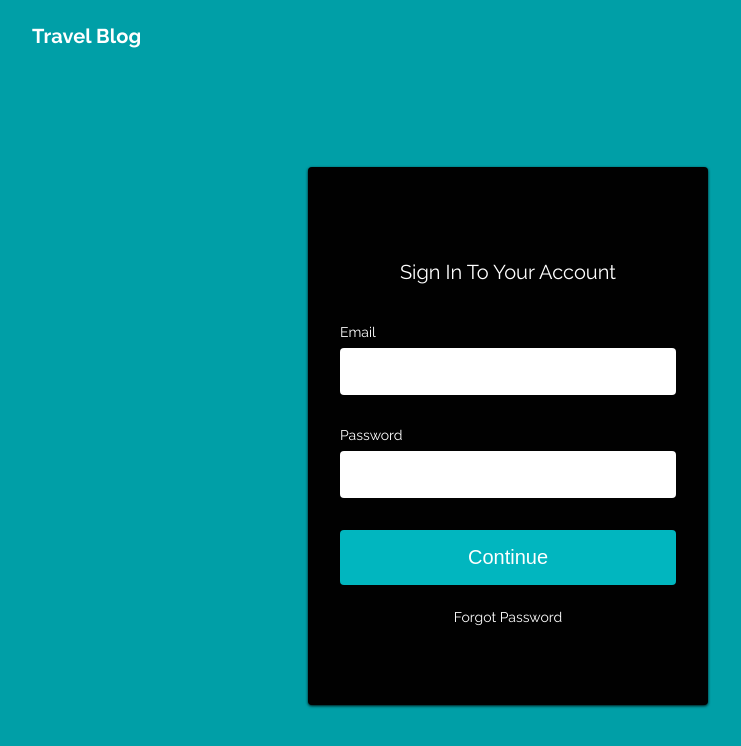
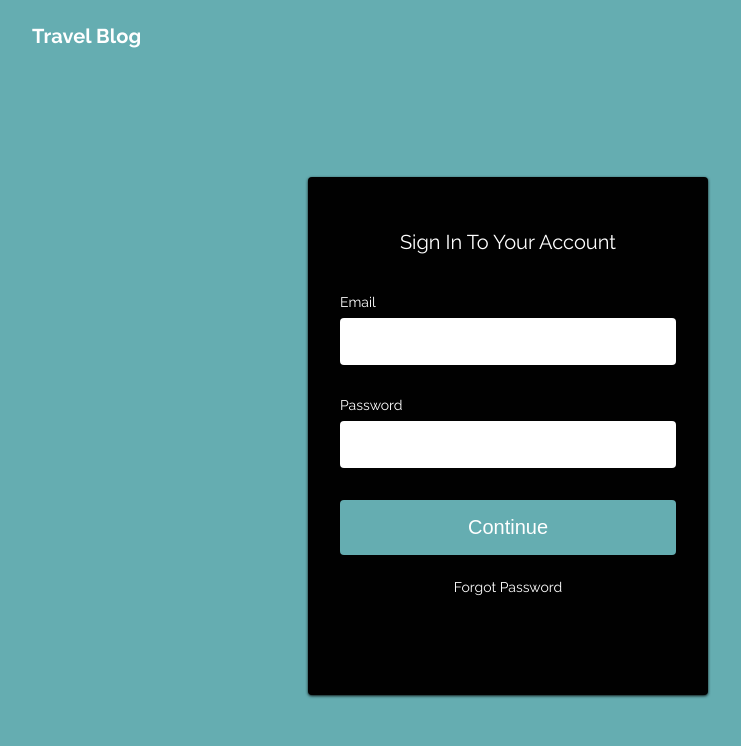
Before and after one commit to Ansel291/photoBlog-2021-12-28, a React (Create React App) app: page /signin in a window 1280 px wide. Shown: the top 746 px of the page, without its empty margins (132-873 px from the left). Built offline with nearby package versions, Linux system fonts and the light colour scheme.

Commit message:
color change of ctas in hero

```diff
--- a/src/components/styles/Button.styled.js
+++ b/src/components/styles/Button.styled.js
@@ -7,7 +7,7 @@ export const HeroBtn = styled(Link)`
     align-items: center;
     transition: all 0.2s ease-in-out;
     border-radius: 50px;
-    background:  ${({primary}) => (primary ? '#01b6bf' : '#010606')};
+    background:  ${({primary}) => (primary ? '#65adb1' : '#010606')};
     padding: ${({big}) => (big ? '14px 48px' : '11px 30px')};
     color: ${({dark}) => (dark ? '#010606' : '#f7f7f7')};
     font-size: ${({fontbig}) => (fontbig ? '20px' : '14px')};
--- a/src/components/styles/Navbar.styled.js
+++ b/src/components/styles/Navbar.styled.js
@@ -64,7 +64,7 @@ export const SiYourtraveldottv = styled.div`
 
 export const MobileIcon = styled.div`
     position: absolute;
-    top: 0;
+    top: 1.25px;
     right: 0;
     transform: translate(-100%, 60%);
     font-size 1.6rem;
@@ -105,7 +105,7 @@ export const NavLinkS = styled(LinkS)`
     letter-spacing: 0.25px;
 
     &.active {
-        border-bottom: 3px solid #01b6bf;
+        border-bottom: 3px solid #65adb1;
     }
 `
 
@@ -123,10 +123,10 @@ export const NavBtn = styled.nav`
 
 export const NavBtnLinkR = styled(LinkR)`
     border-radius: 50px;
-    background: #01b6bf;
+    background: #65adb1;
     white-space: nowrap;
     padding: 10px 22px;
-    color: #010606;
+    color: #f7f7f7;
     font-size: 14.5px;
     outline: none;
     border: none;
--- a/src/components/styles/Signin.styled.js
+++ b/src/components/styles/Signin.styled.js
@@ -9,7 +9,7 @@ export const FormContainer = styled.div`
     top: 0;
     z-index: 0;
     overflow: hidden;
-    background: #009fa7;
+    background: #65adb1;
     justify-content: center;
     align-items: center;
 `
@@ -72,12 +72,12 @@ export const Form = styled.form`
     z-index: 1;
     display: grid;
     margin: 0 auto;
-    padding: 32px;
+    padding: 20px 32px 50px;
     border-radius: 4px;
     box-shadow: 0 1px 3px rgba(0,0,0, 0.9);
 
     @media(min-width: 401px) {
-        padding: 80px 32px;
+        padding: 40px 32px 100px;
     }
 `
 
@@ -104,7 +104,7 @@ export const FormInput = styled.input`
 `
 
 export const FormButton = styled.button`
-    background: #01b6bf;
+    background: #65adb1;
     padding: 16px 0;
     border: none;
     border-radius: 4px;
```
